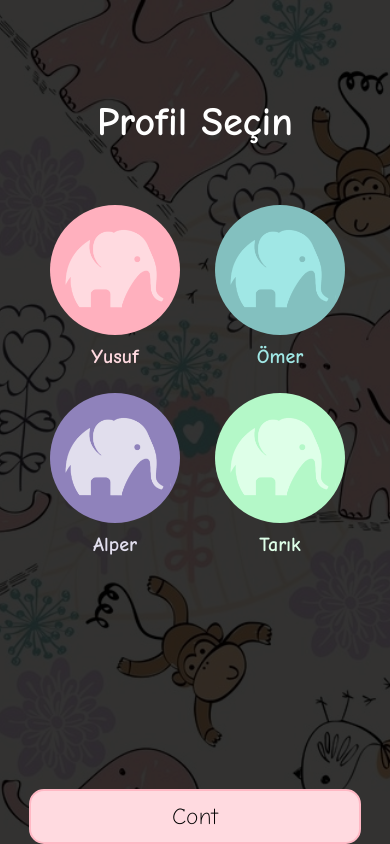
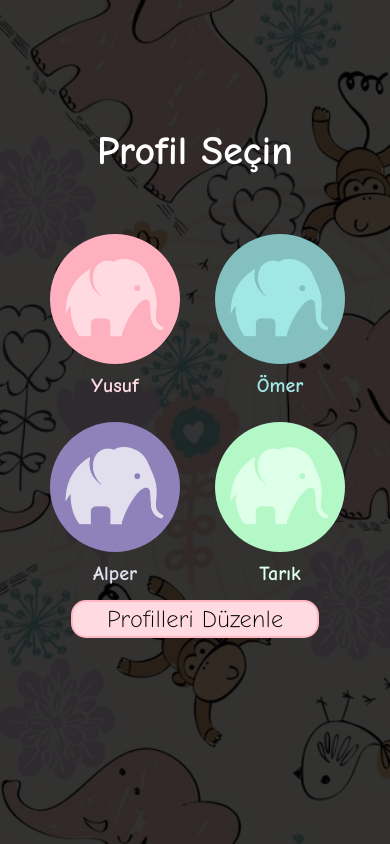
Before and after one commit to clb-alper/Project01, a React Native app: screen /ProfileSelect in a window 390 px wide. Built offline with nearby package versions, Linux system fonts and the light colour scheme.

Commit message:
ProfileSelect.js Updated

```diff
--- a/components/ProfileSelect.js
+++ b/components/ProfileSelect.js
@@ -47,7 +47,6 @@ const ProfileSelect = ({ navigation }) => {
         underlayColor: '#ffe0e7',
         onHideUnderlay: () => setIsPress(false),
         onShowUnderlay: () => setIsPress(true),
-        //onPress: () => console.log("Giriş Yapıldı")
         onPress: () => navigation.navigate('MainScreen')
 
     };
@@ -55,10 +54,12 @@ const ProfileSelect = ({ navigation }) => {
     return (
         <View style={styles.profileSelectContainer} onLayout={onLayoutRootView}>
             <StatusBar style="auto" />
+
             <ImageBackground source={require('../assets/images/loginbghd.jpg')} style={styles.backgroundImage}>
                 <View style={styles.profileSelectChildContainer}>
                 </View>
             </ImageBackground>
+            <SafeAreaView edges={['bottom', 'top']}>
                 <View style={styles.flatListStyle}>
                     <Text style={styles.profileSelectHeader}>Profil Seçin</Text>
                     <FlatList
@@ -76,10 +77,10 @@ const ProfileSelect = ({ navigation }) => {
 
                                 <TouchableOpacity
                                     key={item.key}
-                                onPress={() => console.log(item.id)}
+                                    onPress={() => navigation.navigate('MainScreen')}
                                     activeOpacity={0.8}>
 
-                                <View style={[styles.pfpBackground, {backgroundColor: item.selectedBGColor}]}>
+                                    <View style={[styles.pfpBackground, { backgroundColor: item.selectedBGColor }]}>
                                         <Image source={require('../assets/images/icontest.png')} style={[styles.profileImageStyle, { tintColor: item.selectedColor }]} />
                                     </View>
 
@@ -87,16 +88,13 @@ const ProfileSelect = ({ navigation }) => {
                                 <Text style={[styles.userNicknameStyle, { color: item.selectedColor }]}>{item.userNickname}</Text>
 
                             </View>
-                    )}
+                        )} />
+                    <TouchableHighlight {...touchPropsLoginButton} style={styles.editProfileButton}>
+                        <Text style={styles.loginButtonText}>Profilleri Düzenle</Text>
+                    </TouchableHighlight>
+                </View>
+            </SafeAreaView>
 
-
-                />
-
-
-            </View>
-            <TouchableHighlight {...touchPropsLoginButton} style={styles.loginButton}>
-                <Text style={styles.loginButtonText}>{"Cont"}</Text>
-            </TouchableHighlight>
 
         </View>
     )
@@ -132,10 +130,10 @@ const styles = StyleSheet.create({
         backgroundColor: 'red',
     },
 
-    loginButton: {
-        alignItems: 'center',
-        width: '85%',
-        padding: 12,
+    editProfileButton: {
+        marginBottom: '60%',
+        width: '75%',
+        padding: 3,
         backgroundColor: colors.pinkRegular,
         borderWidth: 2,
         borderRadius: 15,
@@ -145,7 +143,7 @@ const styles = StyleSheet.create({
     loginButtonText: {
         fontFamily: 'Comic-Light',
         textAlign: 'center',
-        fontSize: 23,
+        fontSize: 24,
     },
 
     profileStyle: {
@@ -158,7 +156,7 @@ const styles = StyleSheet.create({
     profileSelectHeader: {
         fontFamily: 'Comic-Bold',
         textAlign: 'center',
-        marginTop: '30%',
+        marginTop: 120,
         fontSize: 40,
         marginBottom: 50,
         color: colors.white,
```
Lines whose indentation alone changed are shown as unchanged.
